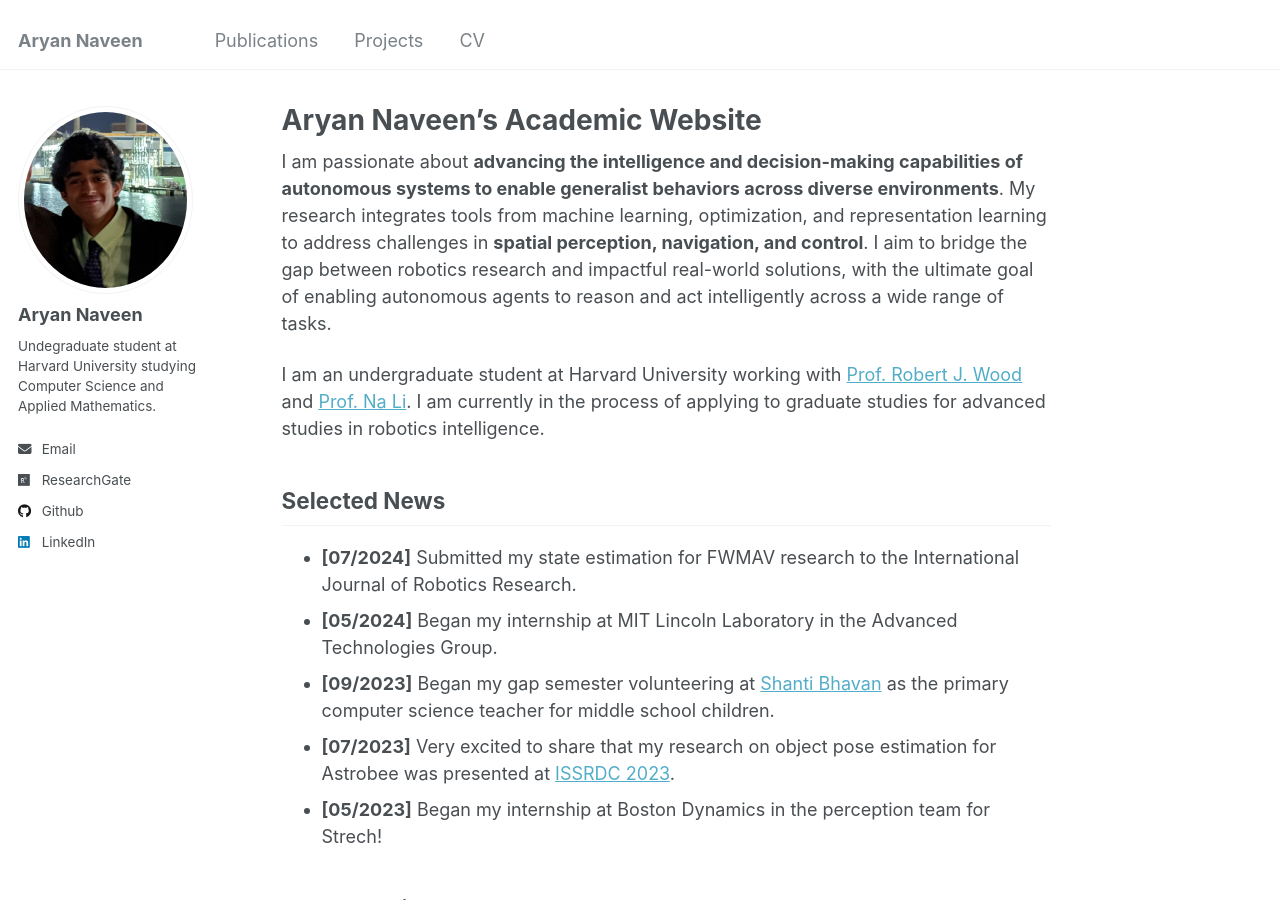
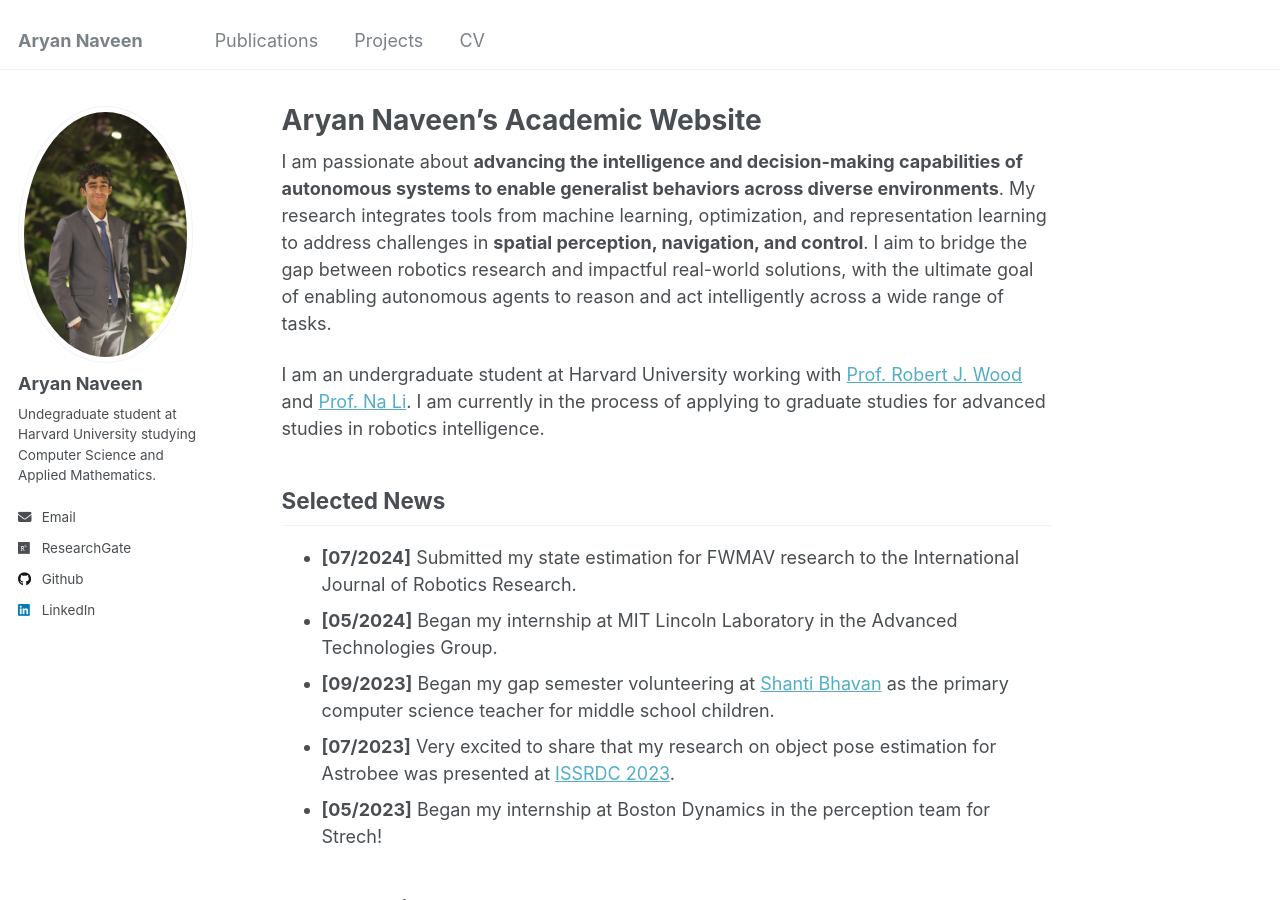
Before and after one commit to Aryan-Naveen/Aryan-Naveen.github.io, a Jekyll site: the page built from _pages/about.md, in a window 1280 px wide and 900 px high. Built offline with Jekyll 4.4.1, drawn with Linux system fonts in a browser that asks for light colours.

Commit message:
new picture

```diff
--- a/_config.yml
+++ b/_config.yml
@@ -20,7 +20,7 @@ repository               : "Aryan-Naveen/Aryan-Naveen.github.io "
 #               Additional customization can be done by editing /_includes/author-profile.html
 author:
   # Biographic information
-  avatar           : "pfp.jpg"
+  avatar           : "pfp2.jpg"
   name             : "Aryan Naveen"
   pronouns         : # example: "she/her"
   bio              : "Undegraduate student at Harvard University studying Computer Science and Applied Mathematics."
```
Also changed, not shown: _pages/publications.md (+1 -1 lines), images/pfp2.jpg (added).
